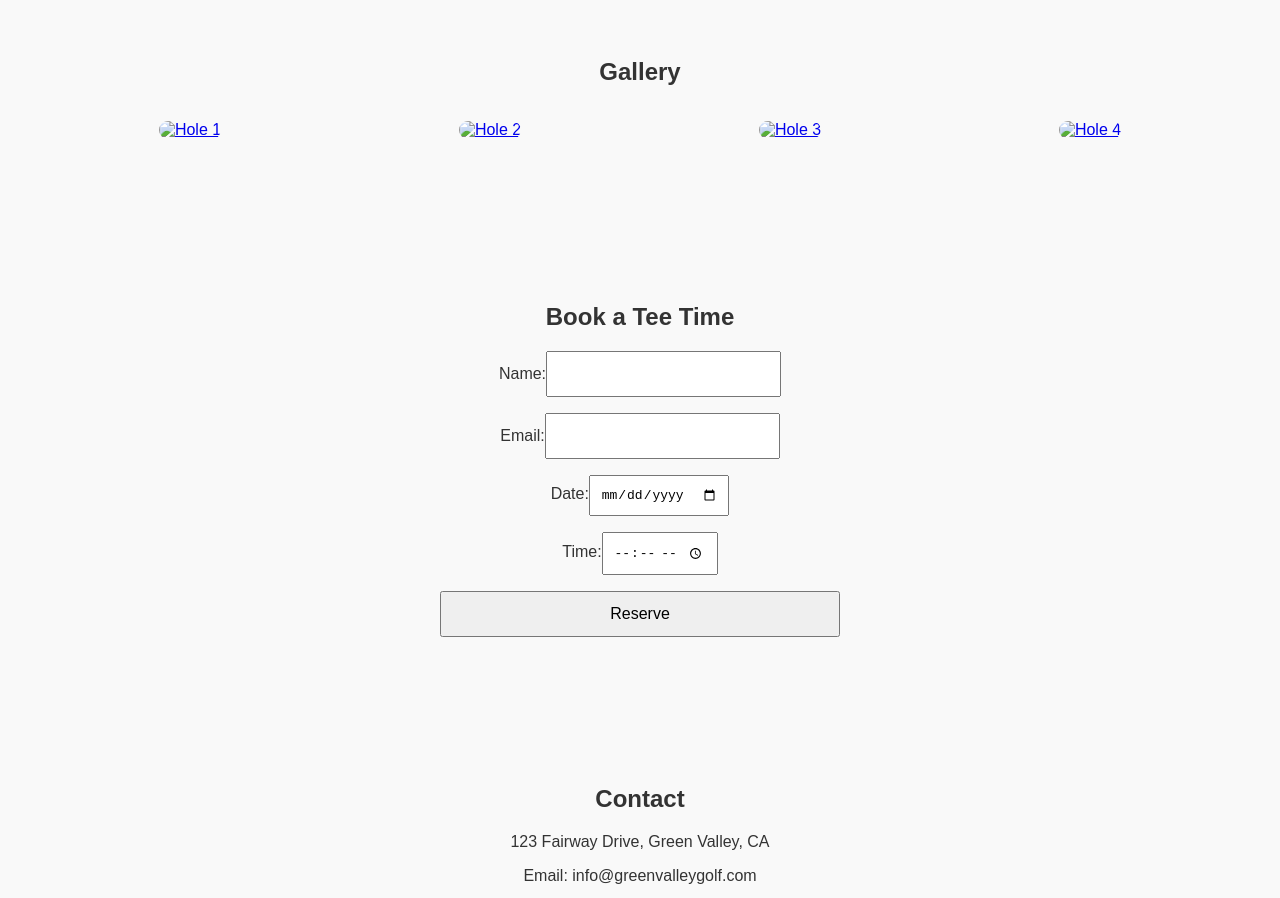
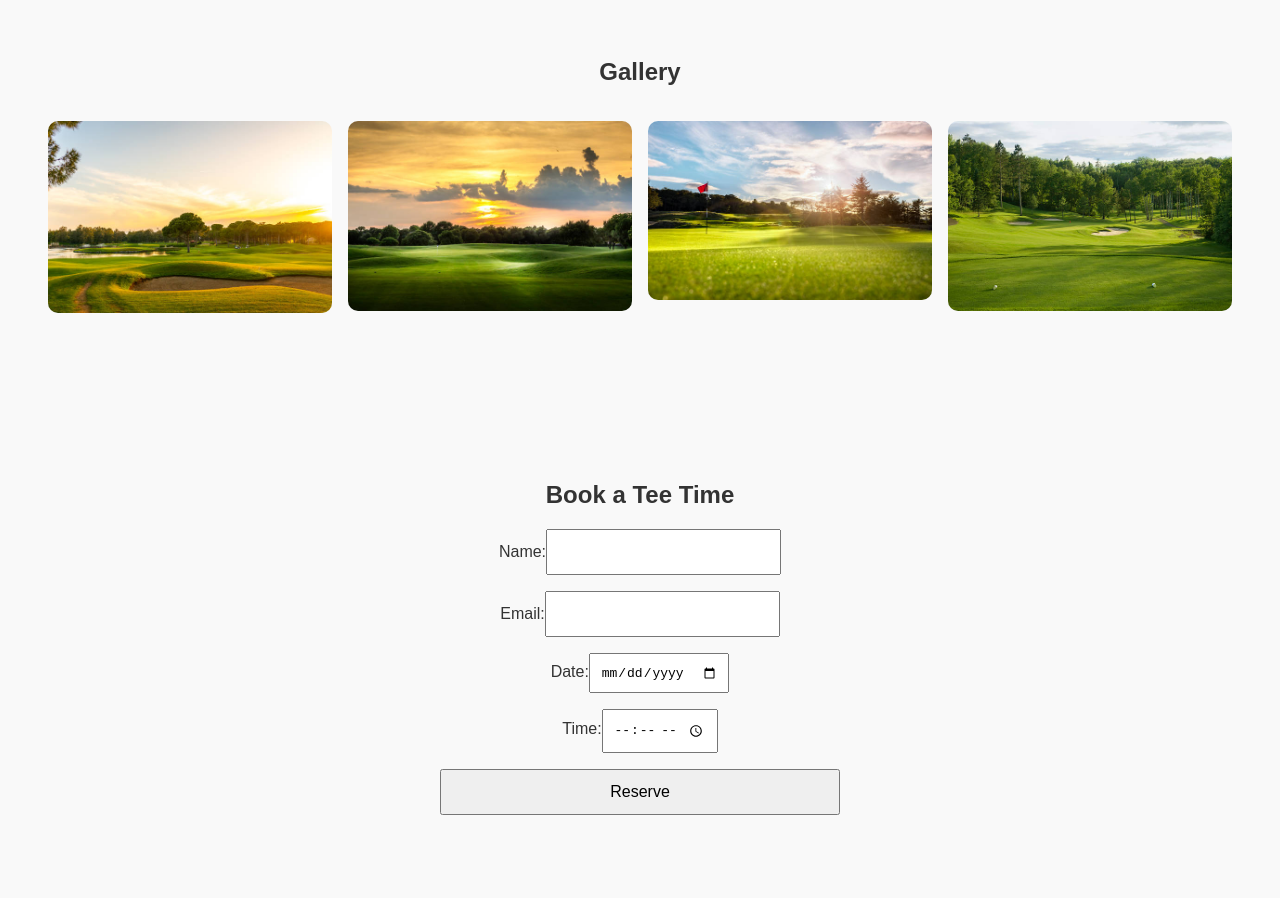
Before and after one commit to Zantaa/GolfCourseWeb, a plain HTML site: page index.html in a window 1280 px wide. Shown: the part 1340-2238 px from the top of the page. Drawn offline with nearby package versions, Linux system fonts and the light colour scheme.

Commit message:
Update index.html

```diff
--- a/index.html
+++ b/index.html
@@ -48,16 +48,16 @@
       <h2>Gallery</h2>
       <div class="gallery-grid">
         <a href="images/fairway.jpg" data-lightbox="golf-course">
-          <img src="images/thumbs/hole1.jpg" alt="Hole 1" />
+          <img src="images/thumbnail/hole1.jpg" alt="Hole 1" />
         </a>
         <a href="images/fairway2.jpg" data-lightbox="golf-course">
-          <img src="images/thumbs/hole2.jpg" alt="Hole 2" />
+          <img src="images/thumbnail/hole2.jpg" alt="Hole 2" />
         </a>
         <a href="images/green.jpg" data-lightbox="golf-course">
-          <img src="images/thumbs/hole3.jpg" alt="Hole 3" />
+          <img src="images/thumbnail/hole3.jpg" alt="Hole 3" />
         </a>
         <a href="images/teebox.jpg" data-lightbox="golf-course">
-          <img src="images/thumbs/hole4.jpg" alt="Hole 4" />
+          <img src="images/thumbnail/hole4.jpg" alt="Hole 4" />
         </a>
       </div>
     </section>
```
